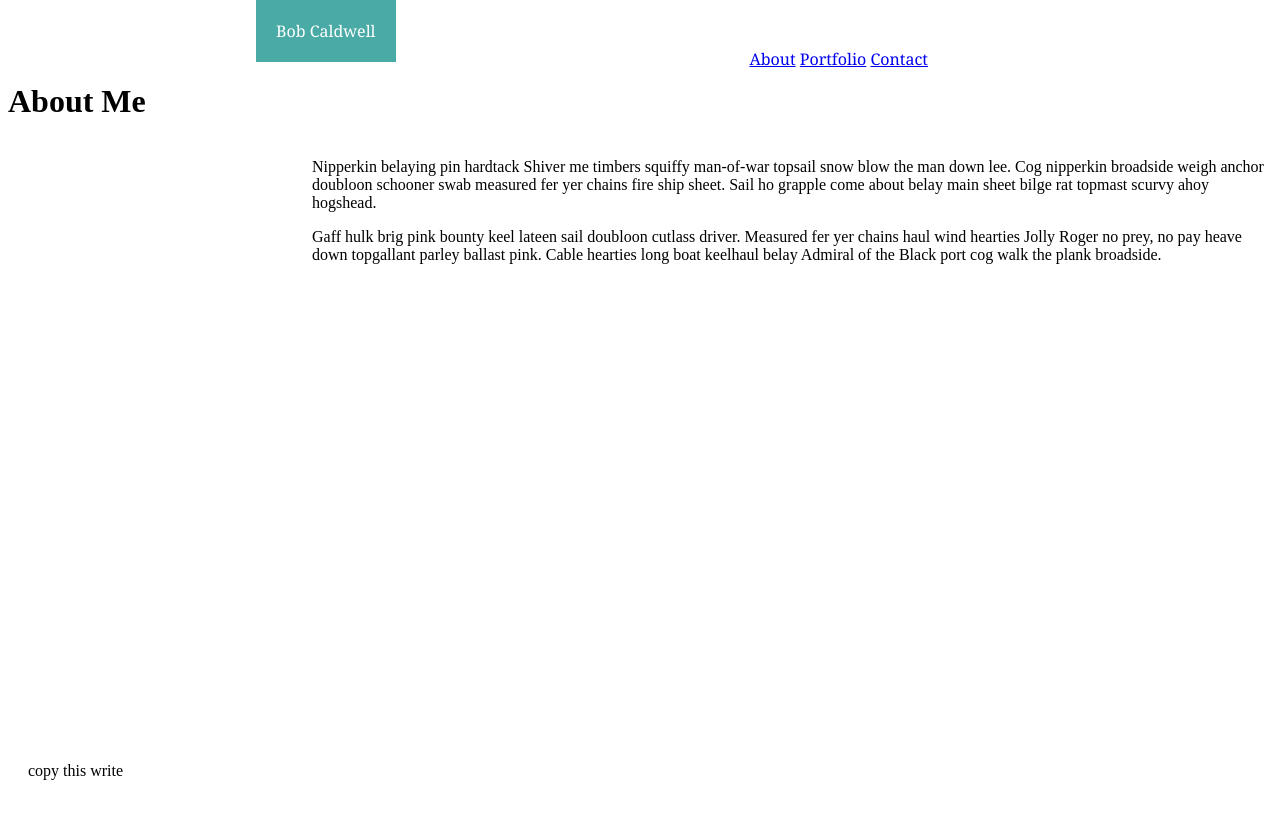
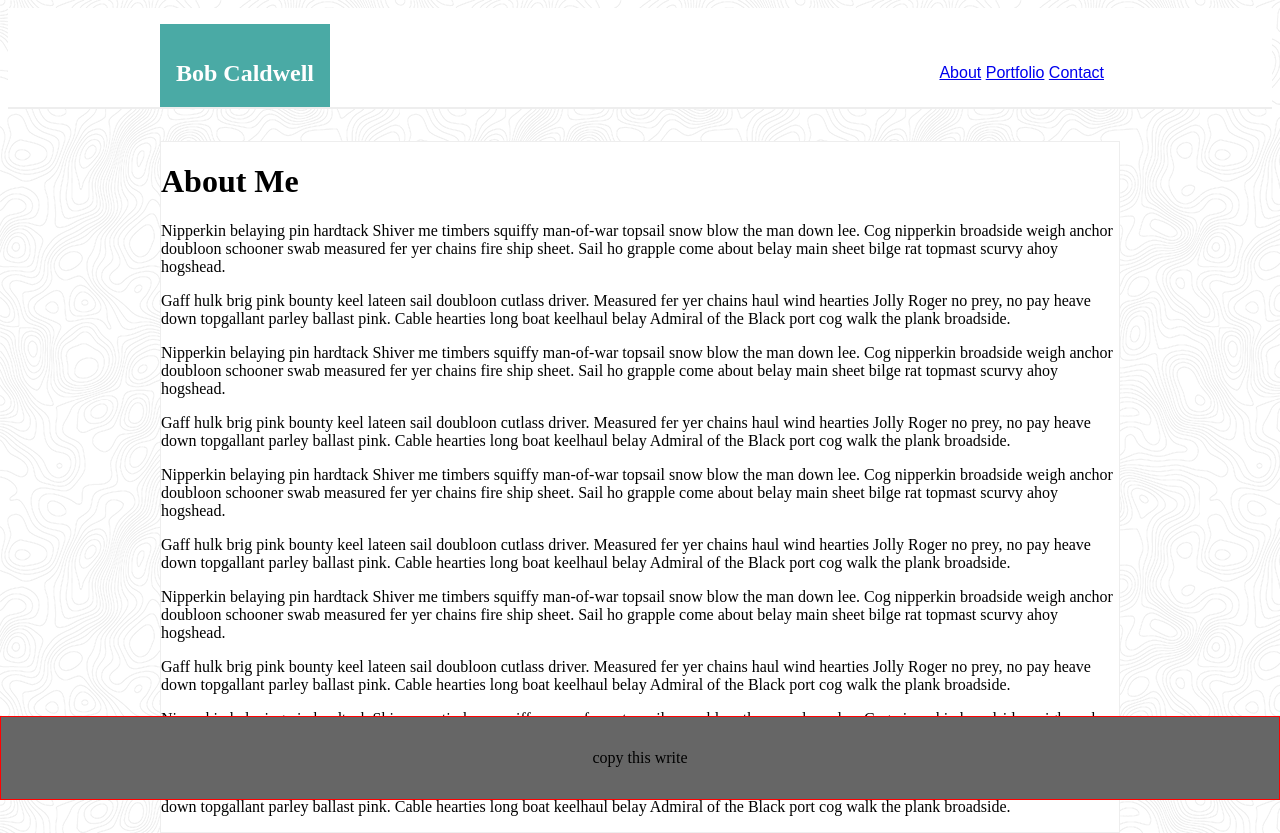
Before and after one commit to caldwell-bob/Basic-Portfolio, a plain HTML site: page index.html in a window 1280 px wide. Before the commit the page ends 800 px from the top, so only its background shows below. Drawn offline with Linux system fonts and the light colour scheme.

Commit message:
Tweaking index some more.  65% there

```diff
--- a/assets/css/style.css
+++ b/assets/css/style.css
@@ -13,20 +13,21 @@
   }
 
   nav{
-    float:  right;
-    padding: 20px;
-    margin:  20px;
+      background-color:  chartreuse;
+      float:  right;
+      padding: 20px;
+      margin:  20px;
 
     }
 
   #wrapper{
-    /* background-image: url("../images/topography.png") */
+    background-image: url("../images/topography.png")
   }
 
   header {
-    background-color:  white;
+    background-color: red;
     font-family: 'Georgia', Times, Times New Roman, serif;
-    max-width: 960px;
+    /* max-width: 960px; */
   }
 
   content {
@@ -38,7 +39,8 @@
   }
 
   footer {
-    position: fixed;
-    bottom: 0;
-    padding: 20px
+      border-top: 8px solid #4aaaa5;
+      position: fixed;
+      bottom: 0;
+      /*padding: 20px*/
   }
--- /dev/null
+++ b/assets/css/style1.css
@@ -0,0 +1,70 @@
+* {
+    box-sizing: border-box;
+  }
+
+#header_wrapper {
+    position: relative;
+    top: 0;
+    background: white;
+    border-bottom: 2px solid #eee;
+
+}
+#header_content {
+    overflow: auto;
+    color: #fff;
+    max-width: 960px;
+    background: white;
+    /* border: 1px solid red; */
+    margin:  auto;
+}
+
+#name {
+    float: left;
+    position: relative;
+    bottom: -1em;
+    padding: 1em;
+    text-decoration-color: white;
+    /* border: 1px solid red; */
+    text-align: center;
+    background-color: #4aaaa5;
+  }
+
+#navigation {
+    font-family:'Arial', 'Helvetica Neue', Helvetica, sans-serif;
+    float: right;
+    position: relative;
+    bottom: -40px;
+    padding: 1em;
+    /* border: 1px solid red; */
+    background: white;
+  }
+
+
+body {
+    background-image: url("../images/topography.png")
+}
+
+footer {
+    /* position: absolute;
+    bottom: 0em; */
+    position: absolute;
+    left: 0px;
+    width: 100%;
+    bottom: 0px;
+    padding: 2em;
+    /* margin: 0px; */
+    background: #666666;
+    text-align: center;
+    border: 1px solid red;
+}
+
+#content {
+    position: relative;
+    bottom: -2em;
+    border: 1px solid #eee;
+    background-color: white;
+    max-width: 960px;
+    margin: auto;
+    /* padding-top: 5em;  */
+
+}
--- a/index.html
+++ b/index.html
@@ -4,40 +4,61 @@
     <meta charset="UTF-8">
     <meta name="viewport" content="width=device-width, initial-scale=1.0">
     <meta http-equiv="X-UA-Compatible" content="ie=edge">
-    <title>Document</title>
-    <link rel="stylesheet" type="text/css" href="assets/css/style.css">
+    <title>Portfolio</title>
+    <link rel="stylesheet" type="text/css" href="assets/css/style1.css">
+    <style>
+
+    </style>
 </head>
+
 <body>
-    <header>
-        <div id="name">
-            Bob Caldwell
-        </div>
-        <nav>
-            <a href="index.html">About</a>
-            <a href="portfolio.html">Portfolio</a>
-            <a href="Contact.html">Contact</a>
-        </nav>
+    <!-- <div><h1>Bob Caldwell</h1></div> -->
 
-    </header>
-    <br>
-    <br>
-    <br>
+<div id="header_wrapper">
 
-    <div class="wrapper">
 
+        <div id="header_content">
+                <aside id ="name">
+                    <h1>Bob Caldwell</h1>
+
+                </aside>
+                <nav id="navigation">
+                    <!-- <h3>A nav element</h3> -->
+                    <a href="index.html">About</a>
+                    <a href="portfolio.html">Portfolio</a>
+                    <a href="Contact.html">Contact</a>
+                </nav>
+            </div>
+
+</div>
+
+
+    <div id="content">
         <h1>About Me</h1>
         <figure>
             <!-- <img src="assets/images/topography.png" alt="Me"/> -->
         </figure>
-        <content>
+        <section>
+            <p>Nipperkin belaying pin hardtack Shiver me timbers squiffy man-of-war topsail snow blow the man down lee. Cog nipperkin broadside weigh anchor doubloon schooner swab measured fer yer chains fire ship sheet. Sail ho grapple come about belay main sheet bilge rat topmast scurvy ahoy hogshead.</p>
+            <p>Gaff hulk brig pink bounty keel lateen sail doubloon cutlass driver. Measured fer yer chains haul wind hearties Jolly Roger no prey, no pay heave down topgallant parley ballast pink. Cable hearties long boat keelhaul belay Admiral of the Black port cog walk the plank broadside.</p>
+            <p>Nipperkin belaying pin hardtack Shiver me timbers squiffy man-of-war topsail snow blow the man down lee. Cog nipperkin broadside weigh anchor doubloon schooner swab measured fer yer chains fire ship sheet. Sail ho grapple come about belay main sheet bilge rat topmast scurvy ahoy hogshead.</p>
+            <p>Gaff hulk brig pink bounty keel lateen sail doubloon cutlass driver. Measured fer yer chains haul wind hearties Jolly Roger no prey, no pay heave down topgallant parley ballast pink. Cable hearties long boat keelhaul belay Admiral of the Black port cog walk the plank broadside.</p>
+
+            <p>Nipperkin belaying pin hardtack Shiver me timbers squiffy man-of-war topsail snow blow the man down lee. Cog nipperkin broadside weigh anchor doubloon schooner swab measured fer yer chains fire ship sheet. Sail ho grapple come about belay main sheet bilge rat topmast scurvy ahoy hogshead.</p>
+            <p>Gaff hulk brig pink bounty keel lateen sail doubloon cutlass driver. Measured fer yer chains haul wind hearties Jolly Roger no prey, no pay heave down topgallant parley ballast pink. Cable hearties long boat keelhaul belay Admiral of the Black port cog walk the plank broadside.</p>
+
+            <p>Nipperkin belaying pin hardtack Shiver me timbers squiffy man-of-war topsail snow blow the man down lee. Cog nipperkin broadside weigh anchor doubloon schooner swab measured fer yer chains fire ship sheet. Sail ho grapple come about belay main sheet bilge rat topmast scurvy ahoy hogshead.</p>
+            <p>Gaff hulk brig pink bounty keel lateen sail doubloon cutlass driver. Measured fer yer chains haul wind hearties Jolly Roger no prey, no pay heave down topgallant parley ballast pink. Cable hearties long boat keelhaul belay Admiral of the Black port cog walk the plank broadside.</p>
+
             <p>Nipperkin belaying pin hardtack Shiver me timbers squiffy man-of-war topsail snow blow the man down lee. Cog nipperkin broadside weigh anchor doubloon schooner swab measured fer yer chains fire ship sheet. Sail ho grapple come about belay main sheet bilge rat topmast scurvy ahoy hogshead.</p>
             <p>Gaff hulk brig pink bounty keel lateen sail doubloon cutlass driver. Measured fer yer chains haul wind hearties Jolly Roger no prey, no pay heave down topgallant parley ballast pink. Cable hearties long boat keelhaul belay Admiral of the Black port cog walk the plank broadside.</p>
 
 
 
-        </content>
-        <footer>copy this write</footer>
 
+        </section>
+<!--        <footer>copy this write</footer>-->
     </div>
+    <footer>copy this write</footer>
 </body>
 </html>
```
Also changed, not shown: contact.html (+43 -4 lines), assets/images/topography.png (added), 1 other file.
